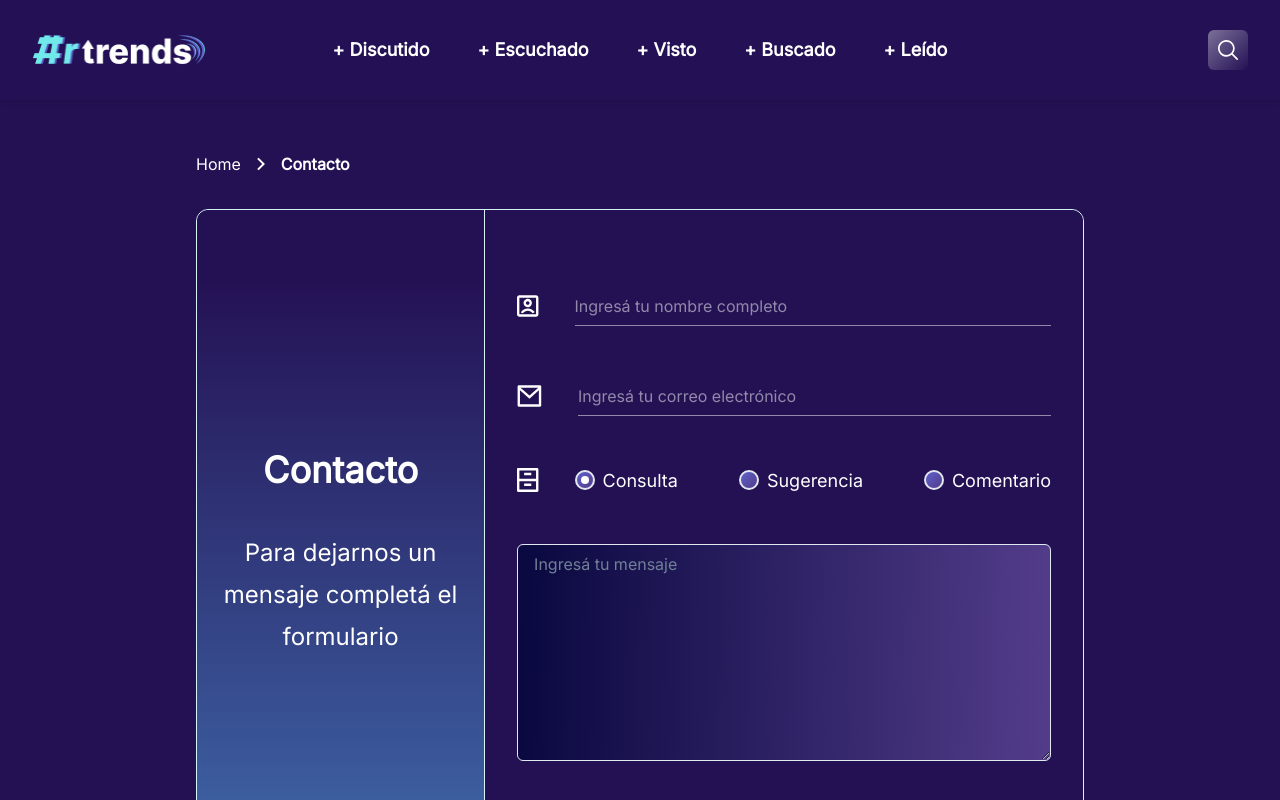
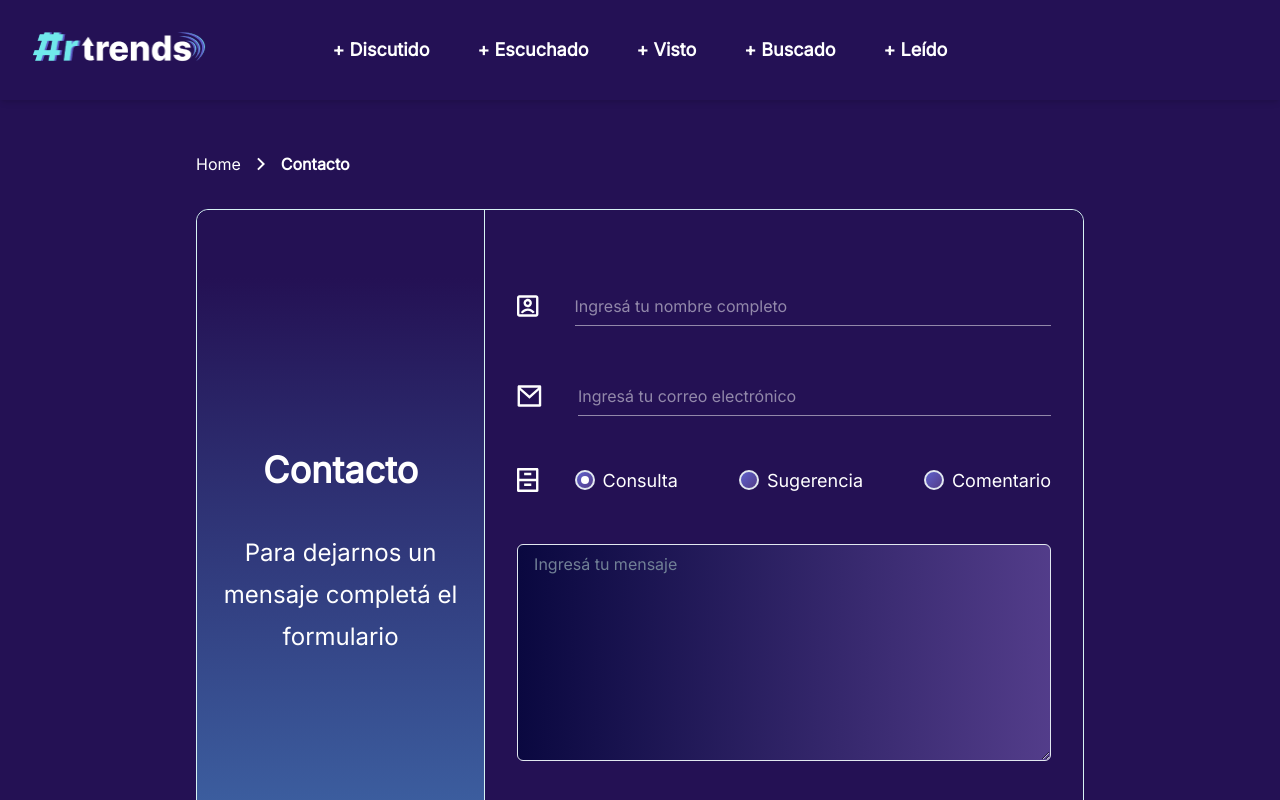
Before and after one commit to jorgediazok/artrends, a Next.js app in the folder frontend/: page /contacto in a window 1280 px wide. Shown: the top 800 px of the page. Built offline with nearby package versions, Linux system fonts and the light colour scheme.

Commit message:
fix(frontend): fix de scrolling en navbar y desktop

```diff
--- a/frontend/components/layout/Navbar/Navbar.jsx
+++ b/frontend/components/layout/Navbar/Navbar.jsx
@@ -1,17 +1,8 @@
-import { useState, useEffect } from "react";
 import Image from "next/image";
 import NextLink from "next/link";
 
 // Chakra
-import {
-  Box,
-  Collapse,
-  Flex,
-  IconButton,
-  Input,
-  Link,
-  Text,
-} from "@chakra-ui/react";
+import { Box, Flex, Link, Text } from "@chakra-ui/react";
 
 // Utils
 import { navItems } from "../../../utils/navItems";
@@ -19,45 +10,13 @@ import { navItems } from "../../../utils/navItems";
 // Theme
 import theme from "../../../styles/theme";
 
-// Icons
-import Search from "../../ui/icons/Search";
-
 // Styles
 import styles from "./Navbar.module.css";
-
-// Hooks
-import { useScrollDirection } from "../../../utils/hooks";
 
 // Components
 import MobileCarousel from "../../ui/MobileCarousel/MobileCarousel";
 
-// Icons
-import SearchInput from "../../ui/Search/SearchInput";
-import QuestionIcon from "../../ui/icons/Question";
-
-const Navbar = ({ activeSectionIndex, hasCarrousel, hasSearch }) => {
-  const [showInput, setShowInput] = useState(false);
-  const [scrollNav, setScrollNav] = useState(false);
-
-  // Hooks
-  const scrollDirection = useScrollDirection();
-
-  // const handleSearch = () => {
-  //   setOpenSearch(!openSearch);
-  // };
-
-  // Handlers
-
-  const handleInputClose = () => {
-    setTimeout(() => {
-      setShowInput(false);
-    }, 300);
-  };
-
-  // Constants
-  const navBarStyles =
-    scrollDirection === "up" ? styles["nav-bar"] : styles["nav-hidden"];
-
+const Navbar = ({ activeSectionIndex, hasCarrousel }) => {
   return (
     <>
       {/* MOBILE */}
@@ -84,57 +43,46 @@ const Navbar = ({ activeSectionIndex, hasCarrousel, hasSearch }) => {
           alignItems="center"
           justifyContent="center"
         >
+          <NextLink href="/">
+            <a>
               <Image
                 src="/images/logo-mobile.png"
-            alt="Artrends"
+                alt="Volver al Inicio"
                 height={27}
                 width={120}
                 quality={100}
               />
+            </a>
+          </NextLink>
         </Flex>
 
         {hasCarrousel && (
           <MobileCarousel activeSectionIndex={activeSectionIndex} />
         )}
-
-        {/* SEARCH INPUT AND ABOUT ICON */}
-        <Box
-          display={{ base: "flex", lg: "none" }}
-          alignItems="center"
-          flexDir="row"
-          width="100%"
-          justifyContent="space-between"
-          marginTop="24px"
-          padding="0 16px"
-        >
-          <SearchInput />
-          <NextLink href="/sobre-las-tendencias">
-            <a>
-              <QuestionIcon />
-            </a>
-          </NextLink>
-        </Box>
       </Flex>
 
       <Flex
         as="nav"
         align="center"
         bg="purple.600"
-        className={navBarStyles}
+        className={styles["nav-bar"]}
         display={{ base: "none", lg: "flex" }}
         height={{ lg: "100px" }}
         justifyContent="center"
-        scrollnav={scrollNav.toString()}
         shadow="md"
       >
         <Box display="flex" alignItems="center" width="20%">
+          <NextLink href="/">
+            <a>
               <Image
                 src="/images/logo-desktop.png"
-            alt="Artrends"
+                alt="Volver al Inicio"
                 height={40}
                 width={174}
                 quality={100}
               />
+            </a>
+          </NextLink>
         </Box>
         <Box
           as="ul"
@@ -164,57 +112,8 @@ const Navbar = ({ activeSectionIndex, hasCarrousel, hasSearch }) => {
             </Box>
           ))}
         </Box>
-        {/* Desktop Search Icon */}
-        <Box
-          alignItems="center"
-          justifyContent="flex-end"
-          gap={5}
-          flex="0 1 20%"
-          width="20%"
-          display={{ base: "none", lg: "flex" }}
-        >
-          {showInput ? (
-            <>
-              <Collapse in={showInput} animateOpacity>
-                <IconButton
-                  onClick={() => setShowInput(true)}
-                  name="close"
-                  icon={<Search onClick={() => setShowInput(true)} />}
-                  colorScheme={theme.colors.gradients["grad-ind-purple"]}
-                  position="absolute"
-                  width="20px"
-                  zIndex={999}
-                />
-                <Input
-                  focusBorderColor={theme.colors["cyan-500"]}
-                  transition="width 0.5s ease-in-out"
-                  _focus={{
-                    width: "288px",
-                  }}
-                  width="0px"
-                  height="40px"
-                  color="white"
-                  rounded="md"
-                  autoFocus
-                  background={theme.colors.gradients["grad-ind-purple"]}
-                  position="relative"
-                  paddingLeft="40px"
-                  onBlur={handleInputClose}
-                />
-              </Collapse>
-            </>
-          ) : (
-            <IconButton
-              onClick={() => setShowInput(true)}
-              name="close"
-              icon={<Search />}
-              colorScheme={theme.colors.gradients["grad-white"]}
-              _hover={{
-                background: theme.colors.gradients["grad-purp-transp"],
-              }}
-            />
-          )}
-        </Box>
+
+        <Box width="20%" display={{ base: "none", lg: "flex" }} />
       </Flex>
     </>
   );
--- a/frontend/components/ui/MobileCarousel/MobileCarousel.jsx
+++ b/frontend/components/ui/MobileCarousel/MobileCarousel.jsx
@@ -15,7 +15,6 @@ import styles from "./MobileCarousel.module.css";
 
 // Theme
 import theme from "../../../styles/theme";
-import { useEffect, useState } from "react";
 
 const items = [
   {
@@ -33,10 +32,10 @@ const items = [
     Icon: Visto,
     to: "#youtube",
   },
-  { id: 4, nombre: "+Buscado", Icon: Buscado, to: "#google" },
   {
     nombre: "Más buscado",
     Icon: Buscado,
+    to: "#google",
   },
 
   {
@@ -57,11 +56,11 @@ export default function MobileCarousel({ activeSectionIndex }) {
       maxWidth="100%"
     >
       <ul className={styles.container}>
-        {items.map(({ nombre, to, id, Icon }, index) => {
+        {items.map(({ nombre, to, Icon }, index) => {
           return (
             <Box
               as="li"
-              key={id}
+              key={to}
               shadow="sm"
               lineHeight={1.5}
               textAlign="center"
--- a/frontend/components/ui/TrendCard/CardTitle/CardTitle.jsx
+++ b/frontend/components/ui/TrendCard/CardTitle/CardTitle.jsx
@@ -18,6 +18,7 @@ const CardTitle = ({ title }) => {
       justifyContent={{ base: "flex-start", lg: "space-between" }}
       width="100%"
       flexDirection={{ base: "column", lg: "row" }}
+      mt={{ base: "24px", lg: "72px" }}
     >
       <Box display="flex" gap={3} alignItems="center">
         <Text fontSize={{ base: "xl", lg: "3xl" }} fontWeight={700}>
--- a/frontend/styles/globals.css
+++ b/frontend/styles/globals.css
@@ -54,8 +54,10 @@ textarea,
 select {
   font: inherit;
 }
-a {
-  text-decoration: none;
+a,
+a:visited,
+a:active {
+  text-decoration: none !important;
 }
 /*
   9. Avoid text overflows
--- a/frontend/utils/position.js
+++ b/frontend/utils/position.js
@@ -15,5 +15,5 @@ export function getPosition(currentIndex, prevIndex) {
 }
 
 export const intersectionObserverOptions = {
-  delay: 500,
+  delay: 1000,
 };
```
Also changed, not shown: frontend/pages/index.jsx (+39 -7 lines). Lines whose indentation alone changed are shown as unchanged.
